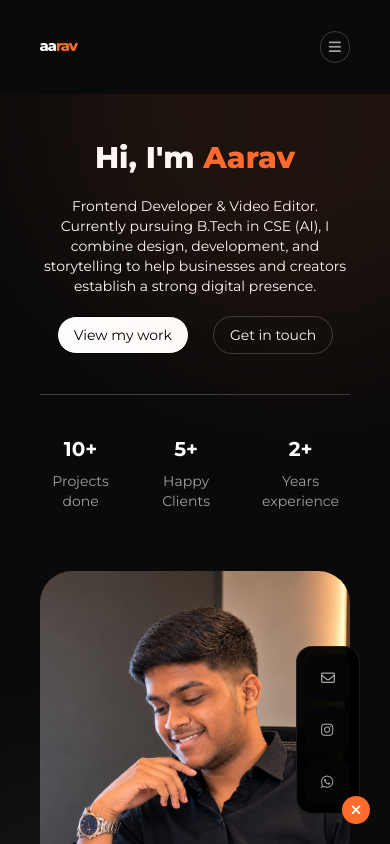
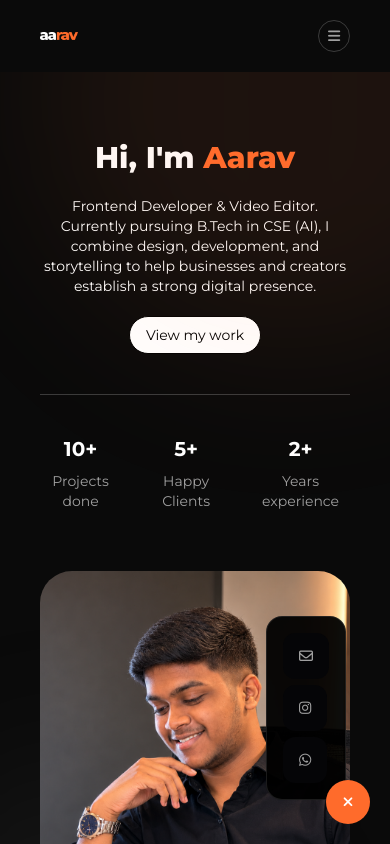
Before and after one commit to theaaravgoyal/aarav-goyal-portfolio, a React (Vite) app: page / in a window 390 px wide. Both pictures are taken after a click on the button 356 px from the left and 810 px from the top of the page. Shown: the top 844 px of the page. Built offline with nearby package versions, Linux system fonts and the light colour scheme.

Commit message:
button removed from hero section in mobile view and made the mobile view contact button bigger

```diff
--- a/src/components/HeroSection/HeroCTABtn.jsx
+++ b/src/components/HeroSection/HeroCTABtn.jsx
@@ -6,7 +6,7 @@ function HeroCTABtn() {
           View my work
         </a>
       </button>
-      <button className="text-white border hover:bg-(--accent)/20 hover:border-(--accent) text-center border-white/20 px-4 py-2 sm:px-5 px-4 py-2 sm:py-3 rounded-l-full rounded-r-full cursor-pointer text-sm transition-all duration-300 ease-in-out">
+      <button className="hidden justify-center items-center lg:flex text-white border hover:bg-(--accent)/20 hover:border-(--accent) text-center border-white/20 px-4 py-2 sm:px-5 px-4 py-2 sm:py-3 rounded-l-full rounded-r-full cursor-pointer text-sm transition-all duration-300 ease-in-out">
         <a href="#Contact">
           Get in touch
         </a>
--- a/src/components/MobileContactBtn.jsx
+++ b/src/components/MobileContactBtn.jsx
@@ -8,7 +8,7 @@ function MobileContactBtn() {
     <>
       <button
         onClick={() => setIsMenuOpen(!isMenuOpen)}
-        className="text-white bg-(--accent) w-7 h-7 sm:w-13 sm:h-13 rounded-full flex justify-center items-center lg:hidden fixed z-20 bottom-5 sm:bottom-10 right-5 sm:right-10 transition-all duration-300 ease-in-out cursor-pointer"
+        className="text-white bg-(--accent) w-11 h-11 sm:w-13 sm:h-13 rounded-full flex justify-center items-center lg:hidden fixed z-20 bottom-5 sm:bottom-10 right-5 sm:right-10 transition-all duration-300 ease-in-out cursor-pointer"
       >
         <span
           className={`transition-all duration-300 ease-in-out ${
@@ -24,11 +24,11 @@ function MobileContactBtn() {
       </button>
 
       <div
-        className={`lg:hidden fixed bottom-7.5 right-7.5 sm:bottom-15 sm:right-15 z-10 overflow-hidden transition-all duration-300 ease-in-out ${
+        className={`lg:hidden fixed bottom-11 right-11 sm:bottom-15 sm:right-15 z-10 overflow-hidden transition-all duration-300 ease-in-out ${
           isMenuOpen ? "max-h-[500px] opacity-100" : "max-h-0 opacity-0"
         }`}
       >
-        <div className="flex flex-col gap-1.5 sm:gap-3 p-2 sm:p-8 rounded-2xl bg-black/95 border border-white/10">
+        <div className="flex flex-col gap-1.5 sm:gap-3 p-4 sm:p-8 rounded-2xl bg-black/95 border border-white/10">
           <ContactLink
             Icon={<i className="fa-regular fa-envelope"></i>}
             Link="mailto:aaravgoyal.media@gmail.com"
--- a/src/components/NavBar.jsx
+++ b/src/components/NavBar.jsx
@@ -10,7 +10,7 @@ function NavBar({ activeSection }) {
   const MobileNavBarTabs = NavBarTabs.filter((tab) => tab !== "Contact");
 
   return (
-    <nav className="fixed top-0 left-0 w-full z-50 bg-(--primary) text-(--secondary) px-10 sm:px-20 py-7.75 lg:px-20 lg:py-8">
+    <nav className="fixed top-0 left-0 w-full z-50 bg-(--primary) text-(--secondary) px-10 sm:px-20 py-5 sm:py-7.75 lg:px-20 lg:py-8">
       <div className="flex justify-between items-center">
         <NavLogo />
 
@@ -25,7 +25,7 @@ function NavBar({ activeSection }) {
 
         {/* Mobile Hamburger */}
         <button
-          className="lg:hidden border border-white/20 w-fit h-fit p-2 rounded-full flex justify-center items-center cursor-pointer"
+          className="lg:hidden border border-white/20 w-8 h-8 p-2 rounded-full flex justify-center items-center cursor-pointer"
           onClick={() => setIsMenuOpen(!isMenuOpen)}
         >
           <i
```
